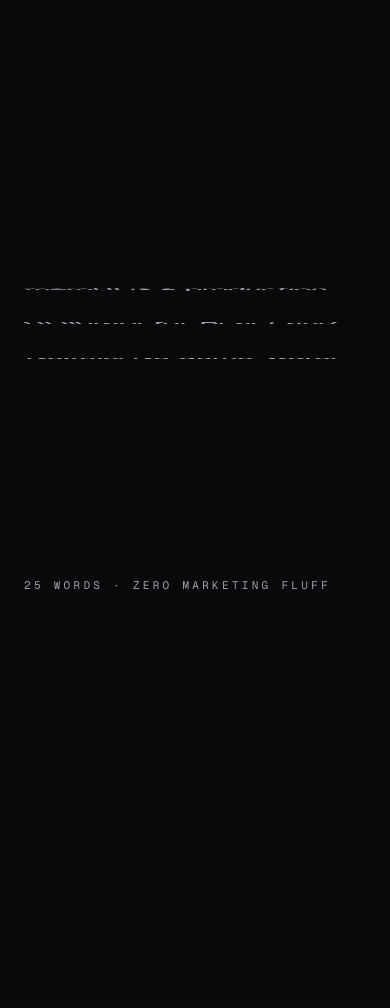
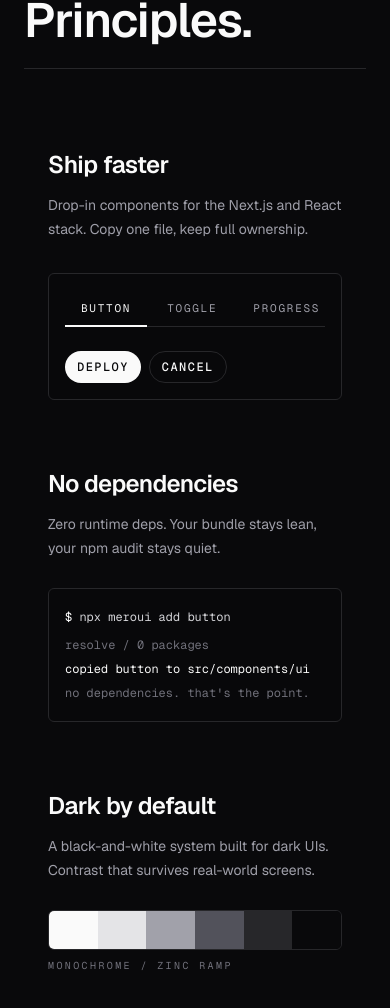
Before and after one commit to shivraj598/meroUI, a Next.js app: page / in a window 390 px wide. Shown: the part 960-1968 px from the top of the page. Built offline with nearby package versions, Linux system fonts and the light colour scheme.

Commit message:
feat: update components for improved structure and accessibility; remove Manifesto section

```diff
--- a/src/app/page.tsx
+++ b/src/app/page.tsx
@@ -1,7 +1,6 @@
 import { Navbar } from "@/components/sections/Navbar";
 import { Hero } from "@/components/sections/Hero";
 import { Marquee } from "@/components/sections/Marquee";
-import { Manifesto } from "@/components/sections/Manifesto";
 import { Features } from "@/components/sections/Features";
 import { Install } from "@/components/sections/Install";
 import { FinalCTA } from "@/components/sections/FinalCTA";
@@ -14,7 +13,6 @@ export default function Home() {
       <main id="main" className="flex-1">
         <Hero />
         <Marquee />
-        <Manifesto />
         <Features />
         <Install />
         <FinalCTA />
--- a/src/components/sections/Features.tsx
+++ b/src/components/sections/Features.tsx
@@ -2,31 +2,53 @@
 
 import { useEffect, useRef } from "react";
 import { gsap, ScrollTrigger } from "@/lib/gsap";
+import { Button } from "@/components/ui/Button";
+import { Tabs } from "@/components/ui/Tabs";
+import { Toggle } from "@/components/ui/Toggle";
+import { Progress } from "@/components/ui/Progress";
 
-const FEATURES = [
+const SCANLINES =
+  "repeating-linear-gradient(0deg, rgb(63 63 70 / 0.22) 0px, rgb(63 63 70 / 0.22) 1px, transparent 1px, transparent 4px)";
+
+const SHADES = [
+  "#fafafa",
+  "#e4e4e7",
+  "#a1a1aa",
+  "#52525b",
+  "#27272a",
+  "#09090b",
+];
+
+/* Live component demos built from the real UI components. */
+const DEMO_TABS = [
   {
-    title: "Ship faster",
-    body: "Drop-in components for the Next.js and React stack. Copy one file, keep full ownership.",
+    label: "Button",
+    content: (
+      <div className="flex flex-wrap gap-2">
+        <Button size="sm">Deploy</Button>
+        <Button size="sm" variant="ghost">
+          Cancel
+        </Button>
+      </div>
+    ),
   },
   {
-    title: "Dark by default",
-    body: "A black-and-white system built for dark UIs. Contrast that survives real-world screens.",
+    label: "Toggle",
+    content: (
+      <div className="flex flex-col gap-4">
+        <Toggle defaultOn label="Autoplay" />
+        <Toggle label="Haptics" />
+      </div>
+    ),
   },
   {
-    title: "No dependencies",
-    body: "Zero runtime deps. Your bundle stays lean, your npm audit stays quiet.",
-  },
-  {
-    title: "Accessible",
-    body: "Keyboard-first, screen-reader-ready. AA+ on every surface.",
-  },
-  {
-    title: "Tested",
-    body: "Unit-tested and prod-verified. If it ships in meroUI, it ships.",
-  },
-  {
-    title: "MIT licensed",
-    body: "Use it in side projects, client work, and commercial products. No attribution needed.",
+    label: "Progress",
+    content: (
+      <div className="flex flex-col gap-5">
+        <Progress value={72} label="Shipped" />
+        <Progress value={41} label="Tested" />
+      </div>
+    ),
   },
 ];
 
@@ -42,7 +64,7 @@ export function Features() {
 
     const ctx = gsap.context(() => {
       gsap.from(".feature-card", {
-        y: 70,
+        y: 56,
         opacity: 0,
         duration: 0.8,
         ease: "power3.out",
@@ -78,8 +100,8 @@ export function Features() {
         const rect = card.getBoundingClientRect();
         const px = (e.clientX - rect.left) / rect.width - 0.5;
         const py = (e.clientY - rect.top) / rect.height - 0.5;
-        t.ry(px * 10);
-        t.rx(-py * 10);
+        t.ry(px * 8);
+        t.rx(-py * 8);
       };
       const leave = (e: PointerEvent) => {
         const card = (e.target as HTMLElement).closest(
@@ -110,41 +132,167 @@ export function Features() {
     <section
       ref={section}
       id="features"
-      className="relative bg-zinc-950 px-6 py-28 md:px-10 md:py-40"
+      className="relative bg-zinc-950 px-6 pt-28 pb-6 md:px-10 md:pt-40 md:pb-14"
     >
       <div className="mx-auto w-full max-w-6xl">
-        <div className="mb-16 flex flex-col gap-4 md:mb-24 md:flex-row md:items-end md:justify-between">
+        <div className="mb-14 flex items-end justify-between border-b border-zinc-800 pb-6 md:mb-20">
           <h2 className="text-5xl font-semibold tracking-tight md:text-7xl">
             Principles.
           </h2>
-          <p className="font-mono text-[10px] uppercase tracking-[0.3em] text-zinc-400">
-            06 principles · every one enforced
+          <span className="hidden font-mono text-[10px] uppercase tracking-[0.3em] text-zinc-500 md:block">
+            every one enforced
+          </span>
+        </div>
+
+        {/* asymmetric 12-col grid · exactly 6 cells, no empties */}
+        <div className="grid grid-cols-1 gap-5 md:grid-cols-12">
+          {/* 1 · large live-demo cell */}
+          <div className="feature-card md:col-span-7">
+            <div className="tilt-inner h-full [transform-style:preserve-3d]">
+              <div className="flex h-full flex-col p-6 [transform:translateZ(32px)] md:p-7">
+                <div className="flex flex-1 flex-col">
+                  <h3 className="text-2xl font-semibold tracking-tight text-zinc-50">
+                    Ship faster
+                  </h3>
+                  <p className="mt-3 max-w-sm text-sm leading-6 text-zinc-400">
+                    Drop-in components for the Next.js and React stack. Copy one
+                    file, keep full ownership.
                   </p>
                 </div>
+                <div className="mt-8 rounded-md border border-zinc-800 bg-zinc-950/60 p-4 md:p-5">
+                  <Tabs items={DEMO_TABS} />
+                </div>
+              </div>
+            </div>
+          </div>
 
-        <div className="grid grid-cols-1 gap-5 md:grid-cols-3">
-          {FEATURES.map((f) => (
-            <div
-              key={f.title}
-              className="feature-card rounded-md border border-zinc-800 bg-zinc-900/60 [perspective:700px]"
-            >
+          {/* 2 · medium terminal cell */}
+          <div className="feature-card md:col-span-5">
             <div className="tilt-inner h-full [transform-style:preserve-3d]">
-                <div className="flex h-full flex-col justify-between gap-8 p-6 [transform:translateZ(36px)] md:p-7">
-                  <p className="font-mono text-[10px] uppercase tracking-[0.3em] text-zinc-500">
-                    meroUI
-                  </p>
-                  <div>
+              <div className="flex h-full flex-col p-6 [transform:translateZ(32px)] md:p-7">
                 <h3 className="text-2xl font-semibold tracking-tight text-zinc-50">
-                      {f.title}
+                  No dependencies
                 </h3>
                 <p className="mt-3 text-sm leading-6 text-zinc-400">
-                      {f.body}
+                  Zero runtime deps. Your bundle stays lean, your npm audit stays
+                  quiet.
+                </p>
+                <div className="mt-7 rounded-md border border-zinc-800 bg-zinc-950/60 px-4 py-4">
+                  <p className="caret font-mono text-xs leading-6">
+                    <span className="text-zinc-50">$ </span>
+                    <span className="text-zinc-300">npx meroui add button</span>
+                  </p>
+                  <p className="mt-1 font-mono text-xs leading-6 text-zinc-500">
+                    resolve / 0 packages
+                  </p>
+                  <p className="font-mono text-xs leading-6 text-zinc-50">
+                    copied button to src/components/ui
+                  </p>
+                  <p className="font-mono text-xs leading-6 text-zinc-500">
+                    no dependencies. that&apos;s the point.
                   </p>
                 </div>
               </div>
             </div>
           </div>
+
+          {/* 3 · visual cell: monochrome ramp */}
+          <div className="feature-card md:col-span-4">
+            <div className="tilt-inner h-full [transform-style:preserve-3d]">
+              <div className="flex h-full flex-col p-6 [transform:translateZ(32px)] md:p-7">
+                <h3 className="text-2xl font-semibold tracking-tight text-zinc-50">
+                  Dark by default
+                </h3>
+                <p className="mt-3 text-sm leading-6 text-zinc-400">
+                  A black-and-white system built for dark UIs. Contrast that
+                  survives real-world screens.
+                </p>
+                <div className="mt-auto pt-7">
+                  <div className="flex h-10 w-full overflow-hidden rounded-md border border-zinc-800">
+                    {SHADES.map((shade) => (
+                      <span
+                        key={shade}
+                        aria-hidden
+                        className="flex-1"
+                        style={{ background: shade }}
+                      />
                     ))}
+                  </div>
+                  <p className="mt-2 font-mono text-[10px] uppercase tracking-[0.24em] text-zinc-500">
+                    monochrome / zinc ramp
+                  </p>
+                </div>
+              </div>
+            </div>
+          </div>
+
+          {/* 4 · visual cell: ghost word */}
+          <div className="feature-card md:col-span-4">
+            <div className="tilt-inner h-full [transform-style:preserve-3d]">
+              <div className="flex h-full flex-col p-6 [transform:translateZ(32px)] md:p-7">
+                <h3 className="text-2xl font-semibold tracking-tight text-zinc-50">
+                  Accessible
+                </h3>
+                <p className="mt-3 text-sm leading-6 text-zinc-400">
+                  Keyboard-first, screen-reader-ready. AA+ on every surface.
+                </p>
+                <span className="text-outline mt-auto pt-7 block text-6xl font-semibold leading-none tracking-tight">
+                  A11y
+                </span>
+              </div>
+            </div>
+          </div>
+
+          {/* 5 · visual cell: scanlines */}
+          <div className="feature-card md:col-span-4">
+            <div className="tilt-inner h-full [transform-style:preserve-3d]">
+              <div className="flex h-full flex-col p-6 [transform:translateZ(32px)] md:p-7">
+                <h3 className="text-2xl font-semibold tracking-tight text-zinc-50">
+                  Tested
+                </h3>
+                <p className="mt-3 text-sm leading-6 text-zinc-400">
+                  Unit-tested and prod-verified. If it ships in meroUI, it ships.
+                </p>
+                <div
+                  aria-hidden
+                  className="mt-auto grid grid-cols-3 gap-px pt-7"
+                  style={{ backgroundImage: SCANLINES }}
+                >
+                  {[0, 1, 2].map((col) => (
+                    <div
+                      key={col}
+                      className="flex flex-col items-center gap-1 rounded-sm border border-zinc-800 bg-zinc-950/80 px-3 py-3"
+                    >
+                      <span className="size-1.5 rounded-full bg-zinc-500" />
+                      <span className="font-mono text-[9px] uppercase tracking-[0.18em] text-zinc-400">
+                        pass
+                      </span>
+                    </div>
+                  ))}
+                </div>
+              </div>
+            </div>
+          </div>
+
+          {/* 6 · full-width statement row */}
+          <div className="feature-card md:col-span-12">
+            <div className="tilt-inner [transform-style:preserve-3d]">
+              <div className="flex flex-col justify-between gap-6 p-6 [transform:translateZ(32px)] md:flex-row md:items-center md:p-8">
+                <div>
+                  <h3 className="text-3xl font-semibold tracking-tight text-zinc-50 md:text-4xl">
+                    MIT licensed.
+                  </h3>
+                  <p className="mt-3 max-w-lg text-sm leading-6 text-zinc-400">
+                    Use it in side projects, client work, and commercial products.
+                    No attribution needed.
+                  </p>
+                </div>
+                <Button href="#install" variant="ghost">
+                  Get started
+                </Button>
+              </div>
+            </div>
+          </div>
         </div>
       </div>
     </section>
--- a/src/components/sections/Footer.tsx
+++ b/src/components/sections/Footer.tsx
@@ -96,7 +96,7 @@ export function Footer() {
 
         <div className="mt-8 flex flex-col gap-2 border-t border-zinc-800 pt-6 font-mono text-[10px] uppercase tracking-[0.24em] text-zinc-600 md:flex-row md:items-center md:justify-between">
           <p>© {new Date().getFullYear()} meroUI</p>
-          <p>next.js 16 · react 19 · typescript</p>
+          <p>Next.js 16 / React 19 / TypeScript 5</p>
         </div>
       </div>
     </footer>
--- a/src/components/sections/Manifesto.tsx
+++ /dev/null
@@ -1,101 +0,0 @@
-"use client";
-
-import { useEffect, useRef } from "react";
-import { gsap, ScrollTrigger } from "@/lib/gsap";
-
-const STATEMENT =
-  "meroUI is a production UI library for React and Next.js. No demo-ware. No half-shipped exports. Just tested components that hold up in the real stack.";
-
-export function Manifesto() {
-  const section = useRef<HTMLElement>(null);
-
-  useEffect(() => {
-    const el = section.current;
-    if (!el) return;
-    const reduced = window.matchMedia(
-      "(prefers-reduced-motion: reduce)"
-    ).matches;
-
-    const ctx = gsap.context(() => {
-      if (!reduced) {
-        const words = gsap.utils.toArray<HTMLElement>(".manifesto-word");
-        gsap.fromTo(
-          words,
-          { rotationX: -90, color: "#a1a1aa" },
-          {
-            rotationX: 0,
-            color: "#fafafa",
-            ease: "none",
-            transformOrigin: "50% 0%",
-            stagger: 0.32,
-            scrollTrigger: {
-              trigger: el,
-              start: "top 72%",
-              end: "bottom 50%",
-              scrub: 1,
-            },
-          }
-        );
-
-        /* receding outlined word behind the statement */
-        gsap.fromTo(
-          ".manifesto-floor",
-          { yPercent: 34, opacity: 0 },
-          {
-            yPercent: -14,
-            opacity: 0.7,
-            ease: "none",
-            scrollTrigger: {
-              trigger: el,
-              start: "top bottom",
-              end: "bottom top",
-              scrub: 1.2,
-            },
-          }
-        );
-      } else {
-        gsap.set(".manifesto-word", { color: "#fafafa" });
-      }
-    }, el);
-
-    return () => {
-      ctx.revert();
-      ScrollTrigger.refresh();
-    };
-  }, []);
-
-  const words = STATEMENT.split(" ");
-
-  return (
-    <section
-      ref={section}
-      className="relative flex min-h-[130dvh] flex-col justify-center overflow-hidden bg-zinc-950 px-6 py-40 [perspective:1200px] md:px-10"
-    >
-      {/* floor text */}
-      <span
-        aria-hidden
-        className="pointer-events-none absolute top-1/2 left-1/2 [transform:translate(-50%,-50%)_rotateX(62deg)]"
-      >
-        <span className="manifesto-floor block w-max text-[34vw] font-semibold leading-none tracking-[-0.05em] text-outline-soft">
-          meroUI
-        </span>
-      </span>
-
-      <p className="relative mx-auto w-full max-w-6xl text-3xl font-medium leading-[1.15] tracking-tight text-zinc-50 [perspective:900px] md:text-5xl lg:text-6xl">
-        {words.map((word, i) => (
-          <span
-            key={i}
-            className={`manifesto-word backface-hidden mr-[0.28em] inline-block will-change-transform ${
-              i === 0 ? "text-outline" : ""
-            }`}
-          >
-            {word}
-          </span>
-        ))}
-      </p>
-      <p className="relative mx-auto mt-16 w-full max-w-6xl font-mono text-[11px] uppercase tracking-[0.3em] text-zinc-400">
-        25 words · zero marketing fluff
-      </p>
-    </section>
-  );
-}
--- a/src/components/sections/Marquee.tsx
+++ b/src/components/sections/Marquee.tsx
@@ -75,7 +75,10 @@ export function Marquee() {
       aria-label="Available components"
       className="relative -mt-[6.875rem] overflow-hidden border-y border-zinc-800 bg-zinc-950 py-9 [perspective:600px] md:-mt-[8.625rem] md:py-11"
     >
-      <div ref={track} className="marquee-track flex w-max [transform:rotateX(-16deg)]">
+      <div
+        ref={track}
+        className="marquee-track pointer-events-none flex w-max select-none [transform:rotateX(-16deg)]"
+      >
         {row(false)}
         {row(true)}
       </div>
```
Also changed, not shown: src/components/sections/FinalCTA.tsx (+22 -29 lines), src/components/sections/Install.tsx (+5 -7 lines), 1 other file (tests, documents, lock files or other folders). Lines whose indentation alone changed are shown as unchanged.
